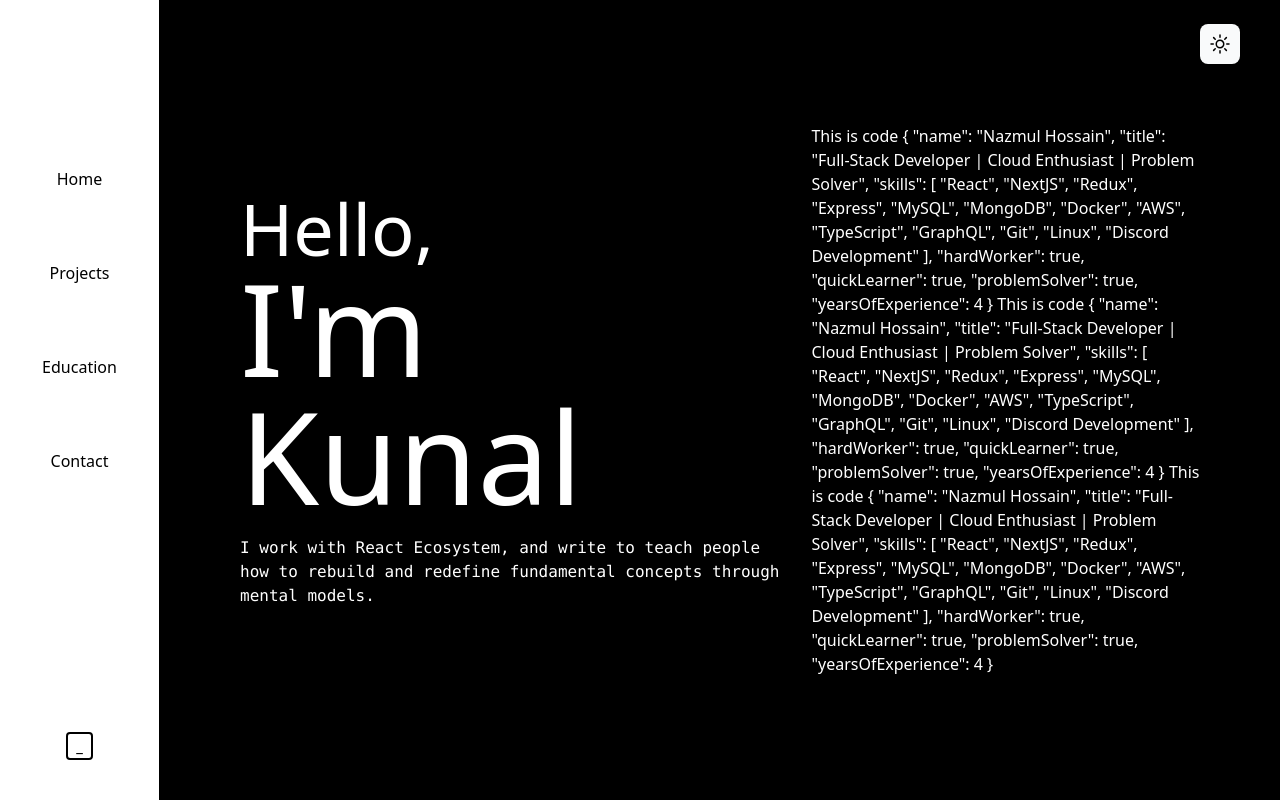
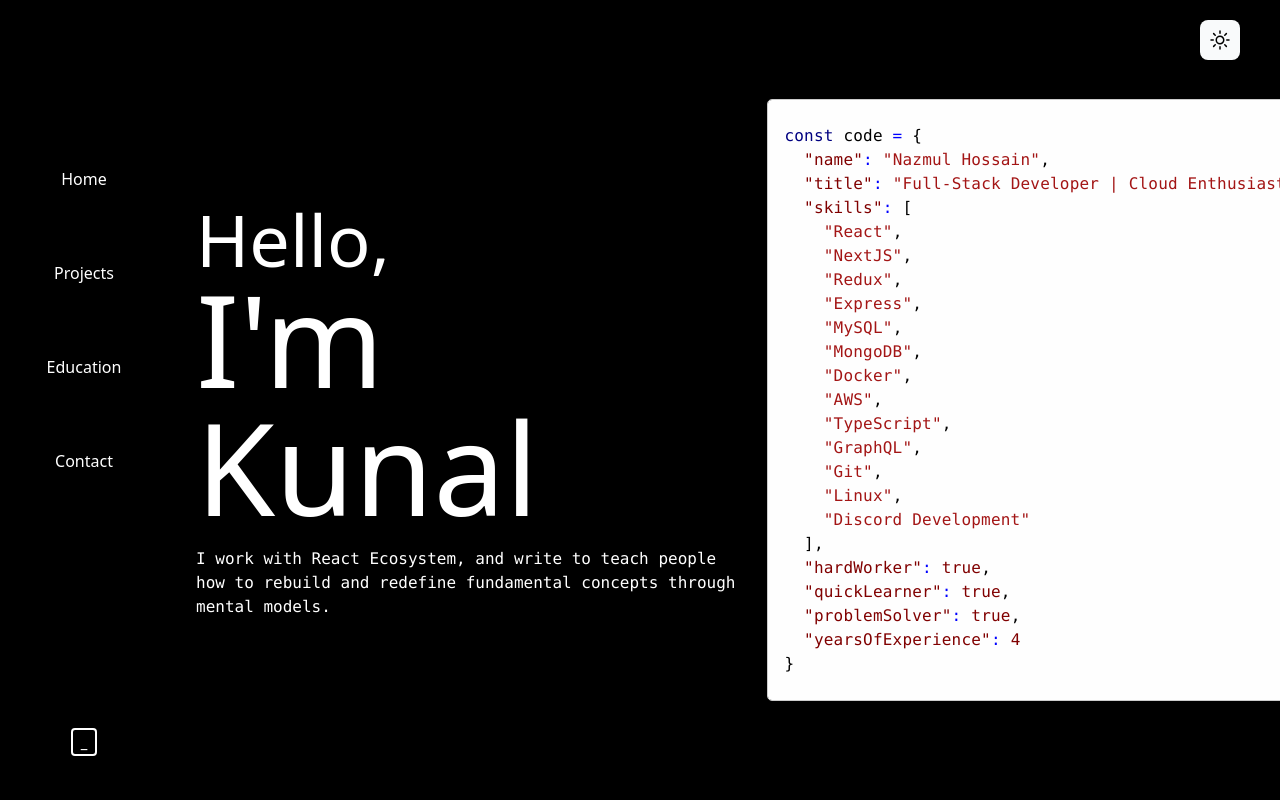
Before and after one commit to kunal-rathore-111/Portfolio_React-v1, a React (Vite) app: page / in a window 1280 px wide. Built offline with nearby package versions, Linux system fonts and the light colour scheme.

Commit message:
improved theme + implemented prismjs, need to work on colors in prism and dark light mode different themes

```diff
--- a/package.json
+++ b/package.json
@@ -11,6 +11,7 @@
   },
   "dependencies": {
     "@tailwindcss/vite": "^4.1.13",
+    "prismjs": "^1.30.0",
     "react": "^18.3.1",
     "react-dom": "^18.3.1",
     "react-router-dom": "^7.9.3",
--- a/src/App.jsx
+++ b/src/App.jsx
@@ -5,7 +5,7 @@ import { useState } from "react";
 
 // files
 import { Nav } from "./componenets/Header/nav";
-import { Main } from "./componenets/main/main";
+import { Main } from "./componenets/Main/main.jsx";
 
 //icons
 import { Sun, Moon } from "./assets/icons/darkMode";
@@ -29,7 +29,7 @@ export default function App() {
             < Main />
         </div>
 
-        <button className="fixed right-10 top-6 bg-gray-50 p-2 shadow-md  rounded-lg"
+        <button className="fixed right-10 top-5 bg-gray-50 p-2 shadow-md  rounded-lg"
             onClick={toggleMode}>
             {isDarkMode ? <Sun /> : <Moon />}
         </button>
--- /dev/null
+++ b/src/assets/styles/prism-holi-theme-light.css
@@ -0,0 +1,131 @@
+/**
+ * Holi Theme - Light Mode Adaptation
+ * Black text on light background
+ */
+
+code[class*='language-'],
+pre[class*='language-'] {
+	color: #000000;
+	/* main text color */
+	background: #fefefe;
+	/* light background */
+	text-shadow: none;
+	font-family: Consolas, Monaco, "Andale Mono", "Ubuntu Mono", monospace;
+	font-size: 1em;
+	line-height: 1.5;
+	letter-spacing: .2px;
+	white-space: pre;
+	word-spacing: normal;
+	word-break: normal;
+	word-wrap: normal;
+	text-align: left;
+
+	-moz-tab-size: 4;
+	-o-tab-size: 4;
+	tab-size: 4;
+
+	-webkit-hyphens: none;
+	-moz-hyphens: none;
+	-ms-hyphens: none;
+	hyphens: none;
+}
+
+pre[class*='language-']::-moz-selection,
+pre[class*='language-'] ::-moz-selection,
+code[class*='language-']::-moz-selection,
+code[class*='language-'] ::-moz-selection,
+pre[class*='language-']::selection,
+pre[class*='language-'] ::selection,
+code[class*='language-']::selection,
+code[class*='language-'] ::selection {
+	color: inherit;
+	background: #cce5ff;
+	/* selection highlight */
+	text-shadow: none;
+}
+
+pre[class*='language-'] {
+	border: 1px solid #ccc;
+	border-radius: 5px;
+	padding: 1.5em 1em;
+	margin: 1em 0;
+	overflow: auto;
+}
+
+:not(pre)>code[class*='language-'] {
+	color: #000000;
+	background: #e8f0ff;
+	/* light inline code background */
+	padding: 0.2em 0.3em;
+	border-radius: 0.2em;
+	box-decoration-break: clone;
+}
+
+/* Syntax token colors */
+.token.comment,
+.token.prolog,
+.token.doctype,
+.token.cdata {
+	color: #6a9955;
+	/* greenish */
+}
+
+.token.punctuation {
+	color: #000000;
+	/* black punctuation */
+}
+
+.token.property,
+.token.tag,
+.token.boolean,
+.token.number,
+.token.constant,
+.token.symbol,
+.token.deleted {
+	color: #800000;
+	/* dark red */
+}
+
+.token.selector,
+.token.attr-name,
+.token.builtin,
+.token.inserted {
+	color: #795e26;
+	/* brownish */
+}
+
+.token.string,
+.token.char {
+	color: #a31515;
+	/* red string */
+}
+
+.token.operator,
+.token.entity,
+.token.url,
+.language-css .token.string,
+.style .token.string {
+	color: #0000ff;
+	/* blue */
+	background: transparent;
+}
+
+.token.atrule,
+.token.attr-value,
+.token.keyword {
+	color: #000080;
+	/* navy */
+}
+
+.token.function,
+.token.class-name {
+	color: #000000;
+	/* black */
+}
+
+.token.regex,
+.token.important,
+.token.variable {
+	color: #ff00ff;
+	/* magenta */
+}
--- /dev/null
+++ b/src/assets/styles/prism-holi-theme.css
@@ -0,0 +1,119 @@
+/**
+ * MIT License
+ * Copyright (c) 2021 Ayush Saini
+ * Holi Theme for prism.js
+ * @author Ayush Saini <@AyushCodes on Twitter>
+ */
+
+code[class*='language-'],
+pre[class*='language-'] {
+	color: #d6e7ff;
+	background: #030314;
+	text-shadow: none;
+	font-family: Consolas, Monaco, "Andale Mono", "Ubuntu Mono", monospace;
+	font-size: 1em;
+	line-height: 1.5;
+	letter-spacing: .2px;
+	white-space: pre;
+	word-spacing: normal;
+	word-break: normal;
+	word-wrap: normal;
+	text-align: left;
+
+	-moz-tab-size: 4;
+	-o-tab-size: 4;
+	tab-size: 4;
+
+	-webkit-hyphens: none;
+	-moz-hyphens: none;
+	-ms-hyphens: none;
+	hyphens: none;
+}
+
+pre[class*='language-']::-moz-selection,
+pre[class*='language-'] ::-moz-selection,
+code[class*='language-']::-moz-selection,
+code[class*='language-'] ::-moz-selection,
+pre[class*='language-']::selection,
+pre[class*='language-'] ::selection,
+code[class*='language-']::selection,
+code[class*='language-'] ::selection {
+	color: inherit;
+	background: #1d3b54;
+	text-shadow: none;
+}
+
+pre[class*='language-'] {
+	border: 1px solid #2a4555;
+	border-radius: 5px;
+	padding: 1.5em 1em;
+	margin: 1em 0;
+	overflow: auto;
+}
+
+:not(pre) > code[class*='language-'] {
+	color: #f0f6f6;
+	background: #2a4555;
+	padding: 0.2em 0.3em;
+	border-radius: 0.2em;
+	box-decoration-break: clone;
+}
+
+.token.comment,
+.token.prolog,
+.token.doctype,
+.token.cdata {
+	color: #446e69;
+}
+
+.token.punctuation {
+	color: #d6b007;
+}
+
+.token.property,
+.token.tag,
+.token.boolean,
+.token.number,
+.token.constant,
+.token.symbol,
+.token.deleted {
+	color: #d6e7ff;
+}
+
+.token.selector,
+.token.attr-name,
+.token.builtin,
+.token.inserted {
+	color: #e60067;
+}
+
+.token.string,
+.token.char {
+	color: #49c6ec;
+}
+
+.token.operator,
+.token.entity,
+.token.url,
+.language-css .token.string,
+.style .token.string {
+	color: #ec8e01;
+	background: transparent;
+}
+
+.token.atrule,
+.token.attr-value,
+.token.keyword {
+	color: #0fe468;
+}
+
+.token.function,
+.token.class-name {
+	color: #78f3e9;
+}
+
+.token.regex,
+.token.important,
+.token.variable {
+	color: #d6e7ff;
+}
--- a/src/componenets/Header/nav.jsx
+++ b/src/componenets/Header/nav.jsx
@@ -18,8 +18,8 @@ export const Nav = () => {
         { to: "/", label: "Contact", Icon: ContactIcon }
     ]
 
-    return <nav className={`h-screen bg-white-400 transition-all duration-1000  ${toogle ? "w-18" : "w-40"}
-        flex flex-col items-center justify-between border-r-1`}
+    return <nav className={`h-screen bg-white-400 dark:bg-black dark:text-white transition-all duration-1000  ${toogle ? "w-18" : "w-40"} pl-2
+        flex flex-col items-center justify-between`}
         onMouseEnter={() => setToggle(false)}
         onMouseLeave={() => setToggle(true)}>
 
@@ -30,7 +30,7 @@ export const Nav = () => {
                 </Link>
             })}
         </div>
-        <span className="border-2 rounded px-2 mb-10 mx-1">
+        <span className="border-2 rounded px-2 mb-11 mx-1">
             <b>{toogle ? "." : "_"}</b>
         </span>
     </nav>
--- a/src/componenets/main/home/home.jsx
+++ b/src/componenets/Main/home/home.jsx
@@ -1,3 +1,11 @@
+
+import Prism from "prismjs";
+import "../../../assets/styles/prism-holi-theme.css"
+import "../../../assets/styles/prism-holi-theme-light.css"
+
+import "prismjs/components/prism-javascript"; // lang.
+import { useEffect } from "react";
+
 
 const code = {
     name: 'Nazmul Hossain',
@@ -21,15 +29,19 @@ const code = {
     }
 };
 
-const codeString = `This is code ${JSON.stringify(code, null, 2)}`
-
+const codeString = `const code = ${JSON.stringify(code, null, 2)}`
 
 export const HomePage = () => {
+
+    useEffect(() => {
+        Prism.highlightAll();
+    }, []);
+
     return (
-        <div className="h-screen flex flex-col justify-center mx-20">
+        <div className="h-screen flex flex-col justify-center mx-9">
 
-            <section className="flex flex-row items-center gap-8 justify-between" >
-                <div className="flex flex-col  gap-4">
+            <section className="flex flex-row items-start gap-8 justify-between " >
+                <div className="flex flex-col justify-start mt-30  h-full gap-4 ">
                     <div>
                         <h1 className="text-7xl font-[400]">Hello,</h1>
                         <h1 className="text-9xl font-[500]"> I'm Kunal</h1>
@@ -42,8 +54,12 @@ export const HomePage = () => {
                     </pre>
                 </div>
 
-                <div className='w-[600px] h-full'>
-                    {codeString}  {codeString}  {codeString}
+                <div className='w-[650px] mr-4'>
+                    <pre >
+                        <code className="language-javascript">
+                            {codeString}
+                        </code>
+                    </pre>
                 </div>
             </section>
 
```
Also changed, not shown: src/componenets/Header/sideBar.jsx (deleted), src/componenets/Main/main.jsx (renamed from src/componenets/main/main.jsx), 1 other file (tests, documents, lock files or other folders).
